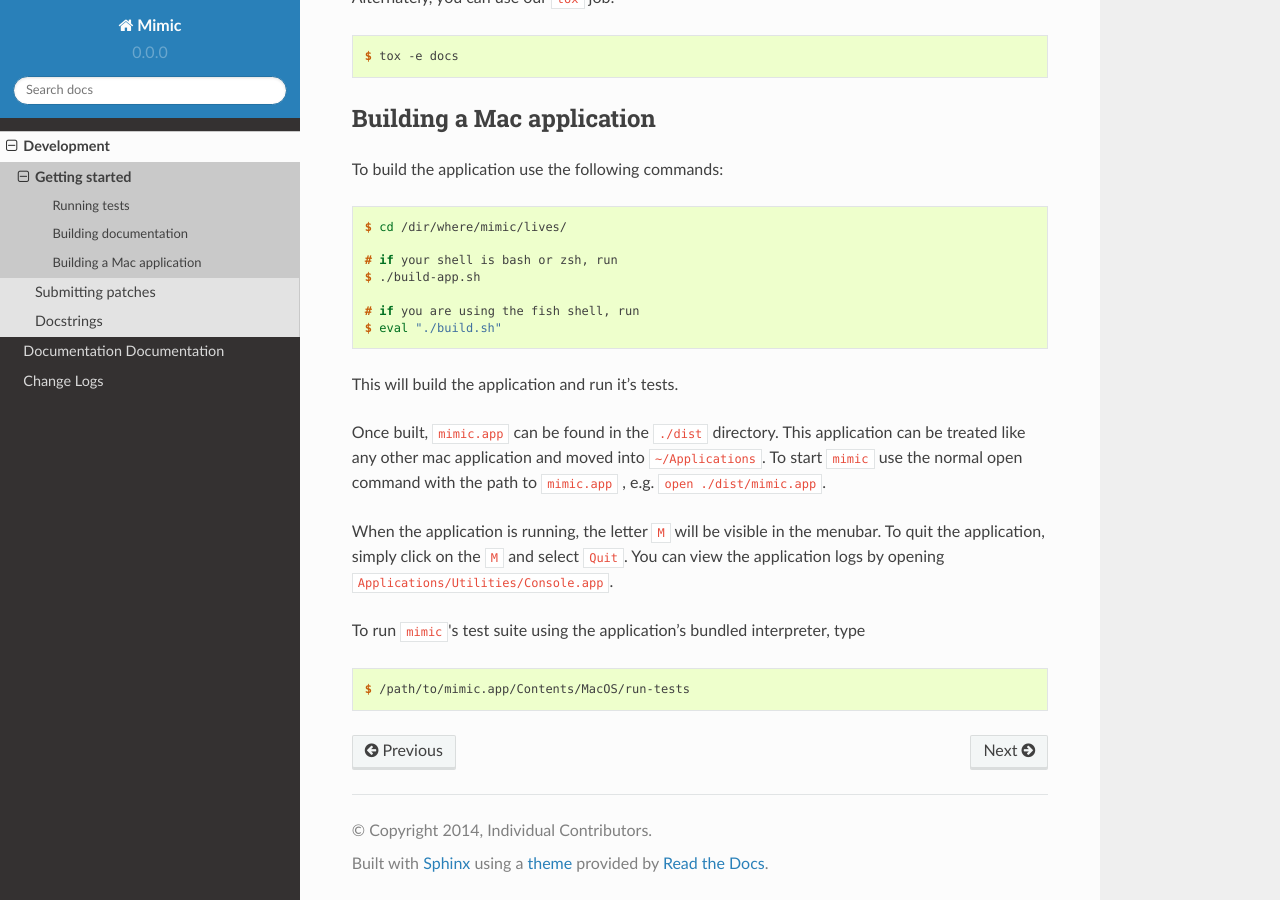
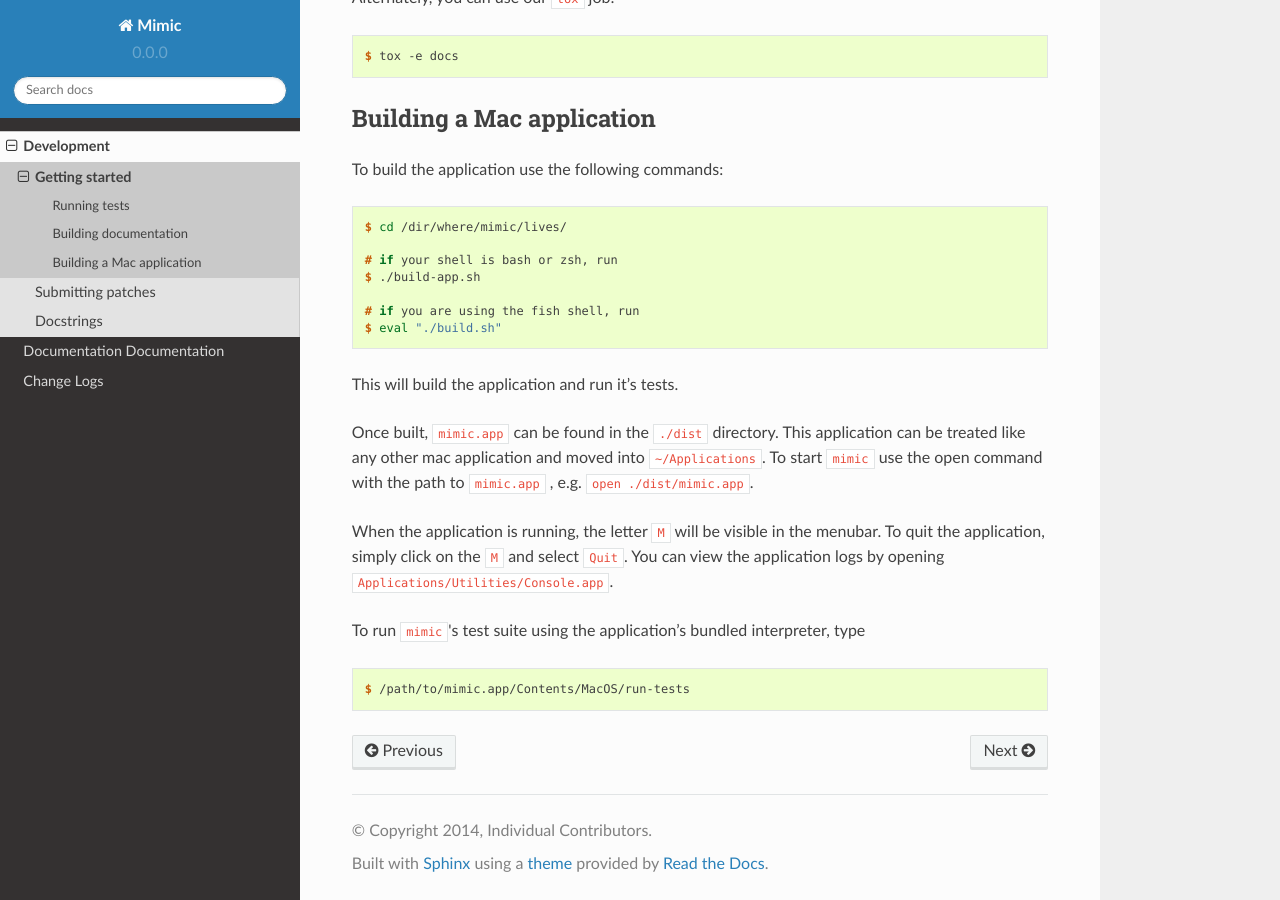
Before and after one commit to rackerlabs/mimic, a Sphinx documentation site: the page built from docs/development/getting-started.rst, in a window 1280 px wide and 900 px high, scrolled down 1599 px. Built offline with Sphinx 7.4.7 and the Read the Docs theme 2.0.0, drawn with Linux system fonts in a browser that asks for light colours.

Commit message:
remove unused words and links

```diff
--- a/docs/development/getting-started.rst
+++ b/docs/development/getting-started.rst
@@ -104,7 +104,7 @@
 Once built, ``mimic.app`` can be found in the ``./dist`` directory.
 This application can be treated like any other mac application and moved into
 ``~/Applications``.
-To start ``mimic`` use the normal open command with the path to ``mimic.app``
+To start ``mimic`` use the open command with the path to ``mimic.app``
 , e.g. ``open ./dist/mimic.app``.
 
 When the application is running, the letter ``M`` will be visible in the
```
Also changed, not shown: other parts of docs/development/getting-started.rst (+0 -2 lines).
